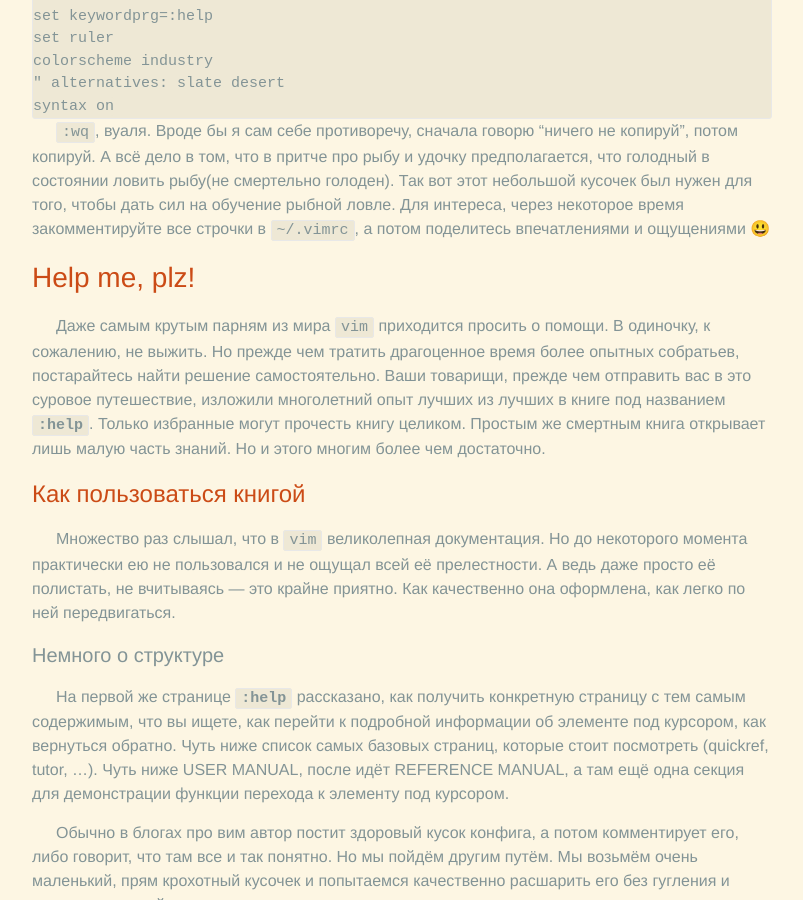
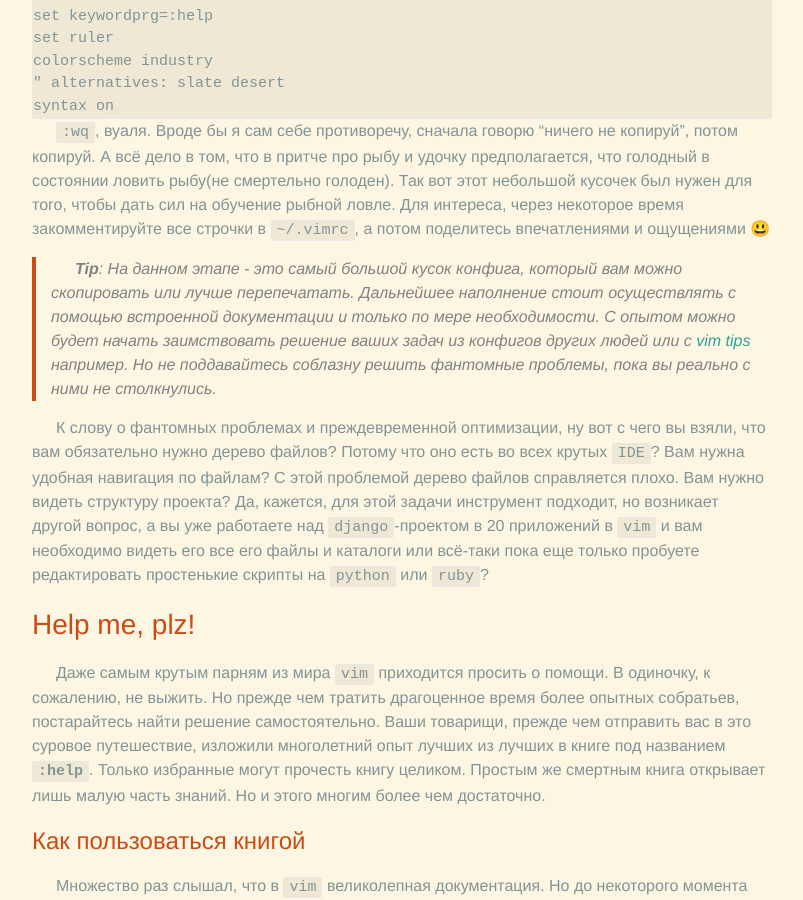
Before and after one commit to rednotes/rednotes.github.io, a Jekyll site: the page built from _posts/2015-05-21-vim-story-2.markdown, in a window 1280 px wide and 900 px high, scrolled down 4218 px. Shown: the whole window, without its empty margins (238-1041 px from the left). Built offline with Jekyll 4.4.1, drawn with Linux system fonts in a browser that asks for light colours; emoji names are drawn with the system emoji font; Markdown is read by kramdown in place of the engine named in the settings; comment, search, counter and statistics services are not loaded; some of the changed text lies outside the part shown.

Commit message:
Add lost Tips

```diff
--- a/_posts/2015-05-21-vim-story-2.markdown
+++ b/_posts/2015-05-21-vim-story-2.markdown
@@ -91,6 +91,10 @@ syntax on
 
 `:wq`, вуаля. Вроде бы я сам себе противоречу, сначала говорю "ничего не копируй", потом копируй. А всё дело в том, что в притче про рыбу и удочку предполагается, что голодный в состоянии ловить рыбу(не смертельно голоден). Так вот этот небольшой кусочек был нужен для того, чтобы дать сил на обучение рыбной ловле. Для интереса, через некоторое время закомментируйте все строчки в `~/.vimrc`, а потом поделитесь впечатлениями и ощущениями :smiley:
 
+> __Tip__: На данном этапе - это самый большой кусок конфига, который вам можно скопировать или лучше перепечатать. Дальнейшее наполнение стоит осуществлять с помощью встроенной документации и только по мере необходимости. С опытом можно будет начать заимствовать решение ваших задач из конфигов других людей или с [vim tips][vim_tips] например. Но не поддавайтесь соблазну решить фантомные проблемы, пока вы реально с ними не столкнулись.
+
+К слову о фантомных проблемах и преждевременной оптимизации, ну вот с чего вы взяли, что вам обязательно нужно дерево файлов? Потому что оно есть во всех крутых `IDE`? Вам нужна удобная навигация по файлам? С этой проблемой дерево файлов справляется плохо. Вам нужно видеть структуру проекта? Да, кажется, для этой задачи инструмент подходит, но возникает другой вопрос, а вы уже работаете над `django`-проектом в 20 приложений в `vim` и вам необходимо видеть его все его файлы и каталоги или всё-таки пока еще только пробуете редактировать простенькие скрипты на `python` или `ruby`?
+
 ## Help me, plz!
 Даже самым крутым парням из мира `vim` приходится просить о помощи. В одиночку, к сожалению, не выжить. Но прежде чем тратить драгоценное время более опытных собратьев, постарайтесь найти решение самостоятельно. Ваши товарищи, прежде чем отправить вас в это суровое путешествие, изложили многолетний опыт лучших из лучших в книге под названием **`:help`**. Только избранные могут прочесть книгу целиком. Простым же смертным книга открывает лишь малую часть знаний. Но и этого многим более чем достаточно.
 
@@ -116,6 +120,8 @@ syntax on
 #### Case #2 /K/
 
 Открываем на редактирование `~/.vimrc`. Если ещё не написано, то пишем `set noco`, нажимаем последовательно `CTRL-X, CTRL-V`. Магия! Сработало автодополнение, эта штука будет полезна при написании конфига. А что за странное сочетание и что оно делает? Давайте искать: **`:h i_^X`**. Ого, нам говорят куда посмотреть. Перемещаем курсор на `ins-completion` и жмём `CTRL-]` или `K`. Автодополнение — это отдельная большая тема, которой мы сейчас не будет касаться.
+
+> __Tip__: Используйте **`:h compl-vim`** при написани вашего конфига. Автодополнение работает как для команд, так и для аргументов. Это поможет избежать нелепых опечаток или подсказать какой аргумент вам нужен. Не стесняйтесь делать **`:h ^x^v`**.
 
 Кстати говоря, а почему `K`? Хотя их поведение в данном случае совпадают, но эти хоткеи имеют разное значение. Опять же, в той же самой документации говорится про то, что при нажатии `K` выполняется программа, которая задаётся опцией `keywordprg`, которую мы выставили в `~/.vimrc`(`set keywordprg=:help`). Обратите внимание, что режиме `VISUAL` поведение немного отличается. В качестве ключевого слова используется выделенный участок текста, а не строка удовлетворяющая паттерну `iskeyword`.
 
```
